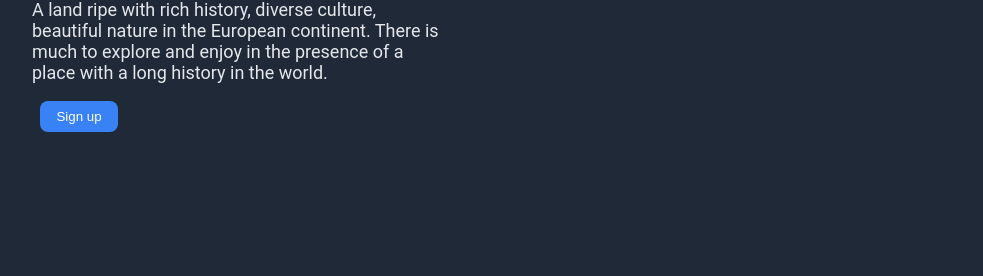
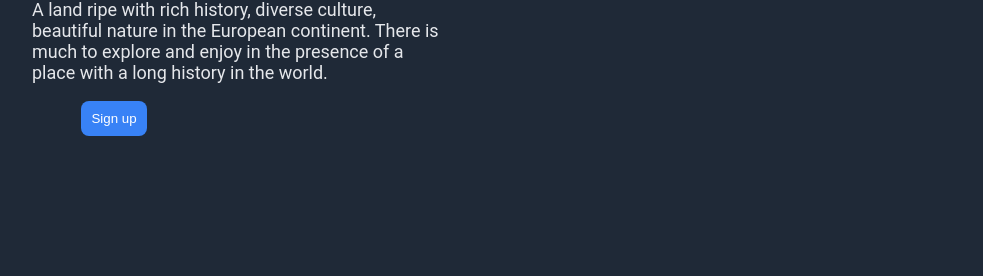
Before and after one commit to Rarenkai/Landing-Page, a plain HTML site: page index.html in a window 1280 px wide. Shown: the part 524-800 px from the top of the page, without its empty margins (148-1131 px from the left). Drawn offline with Linux system fonts and the light colour scheme.

Commit message:
adjust margin right for left-text button

```diff
--- a/style.css
+++ b/style.css
@@ -81,8 +81,11 @@ h1 {
     border: none;
     border-radius: 8px;
     font-weight: 500px;
-    padding: 8px 16px;
-    margin-right: 320px;
+    padding-top: 10px;
+    padding-bottom: 10px;
+    padding-left: 10px;
+    padding-right: 10px;
+    margin-right: 250px;
 }
 
 .information {
```
